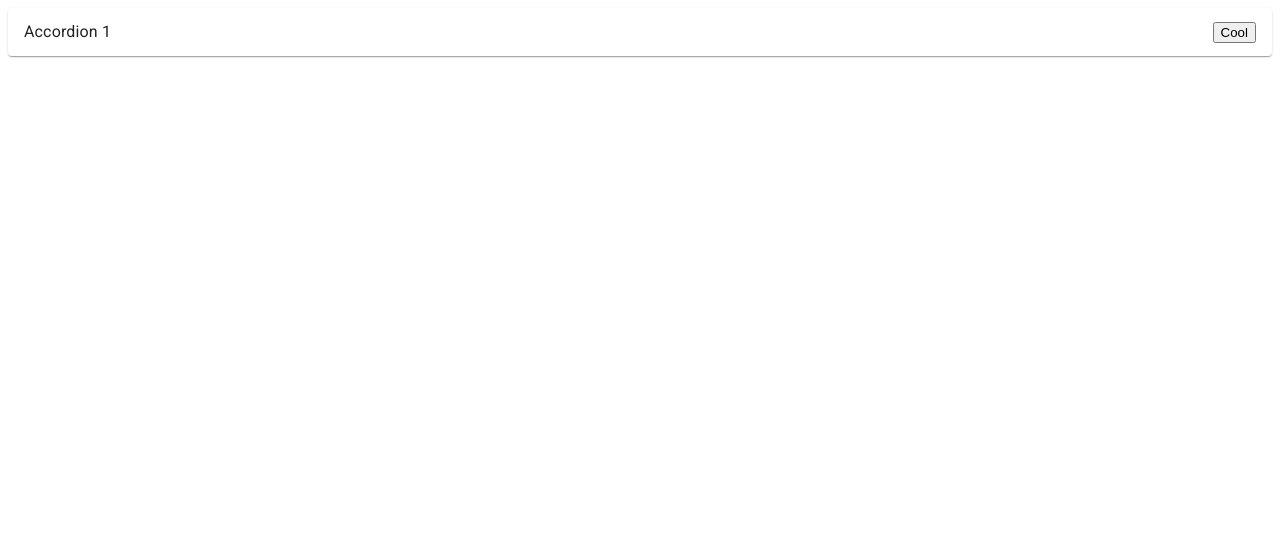
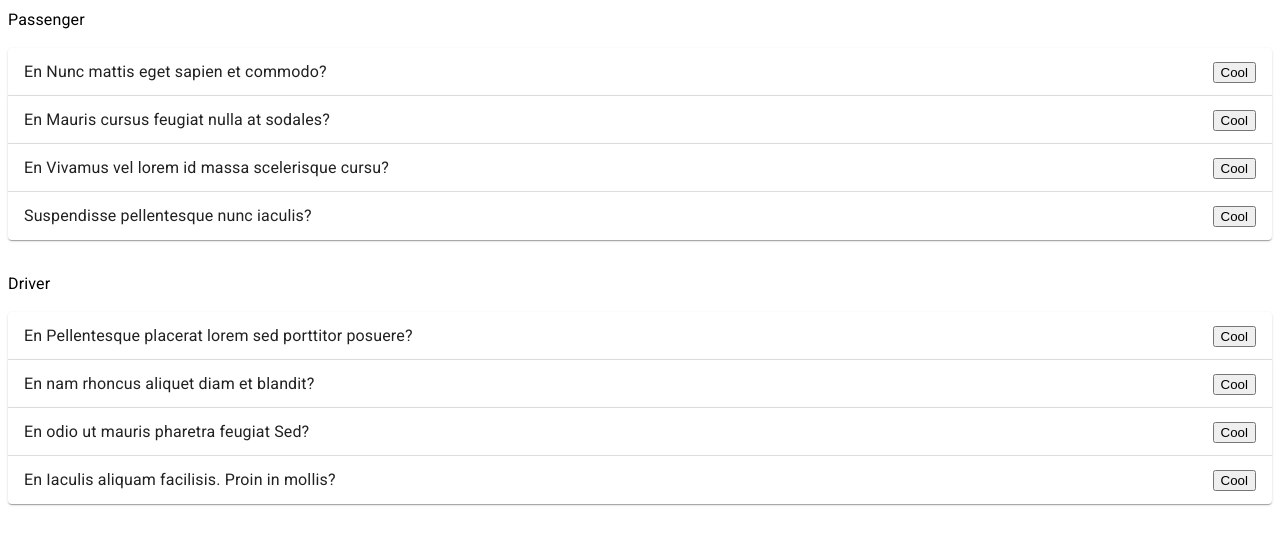
Before and after one commit to tiavina-mika/mui-custom-accordion, a React (Create React App) app in the folder src/: page / in a window 1280 px wide. Shown: the top 544 px of the page. Built offline with nearby package versions, Linux system fonts and the light colour scheme.

Commit message:
dynamize data

```diff
--- a/src/App.tsx
+++ b/src/App.tsx
@@ -1,4 +1,4 @@
-import { Box, Typography } from "@mui/material";
+import { Box, Stack, Typography } from "@mui/material";
 import Accordion from "@mui/material/Accordion";
 import AccordionSummary from "@mui/material/AccordionSummary";
 import AccordionDetails from "@mui/material/AccordionDetails";
@@ -40,21 +40,33 @@ const App = () => {
         justifyContent: "space-between"
       }}
     >
-      <Accordion>
+      <Stack spacing={4}>
+        {items.map((item, index) => (
+          <Stack key={item.title + index} spacing={2}>
+            <Box>
+              <Typography sx={{ textTransform: "capitalize" }}>
+                {item.title}
+              </Typography>
+            </Box>
+            <Box>
+              {item.content.map((subItem, subIndex) => (
+                <Accordion key={subItem.question + subIndex}>
                   <AccordionSummary
                     expandIcon={<button>Cool</button>}
                     aria-controls="panel1a-content"
                     id="panel1a-header"
                   >
-          <Typography>Accordion 1</Typography>
+                    <Typography>{subItem.question}</Typography>
                   </AccordionSummary>
                   <AccordionDetails>
-          <Typography>
-            Lorem ipsum dolor sit amet, consectetur adipiscing elit. Suspendisse
-            malesuada lacus ex, sit amet blandit leo lobortis eget.
-          </Typography>
+                    <Typography>{subItem.response}</Typography>
                   </AccordionDetails>
                 </Accordion>
+              ))}
+            </Box>
+          </Stack>
+        ))}
+      </Stack>
     </Box>
   );
 };
```
Lines whose indentation alone changed are shown as unchanged.
